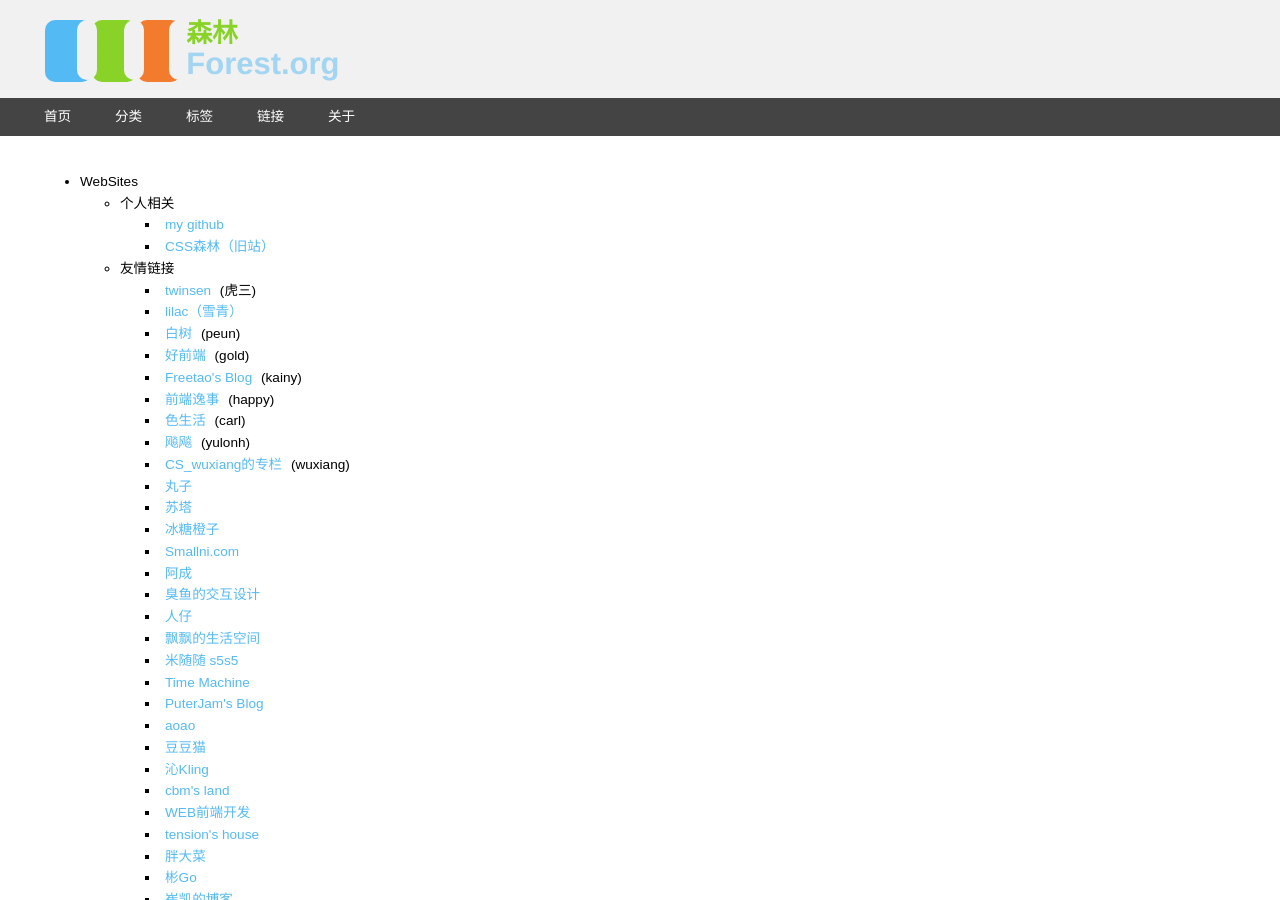
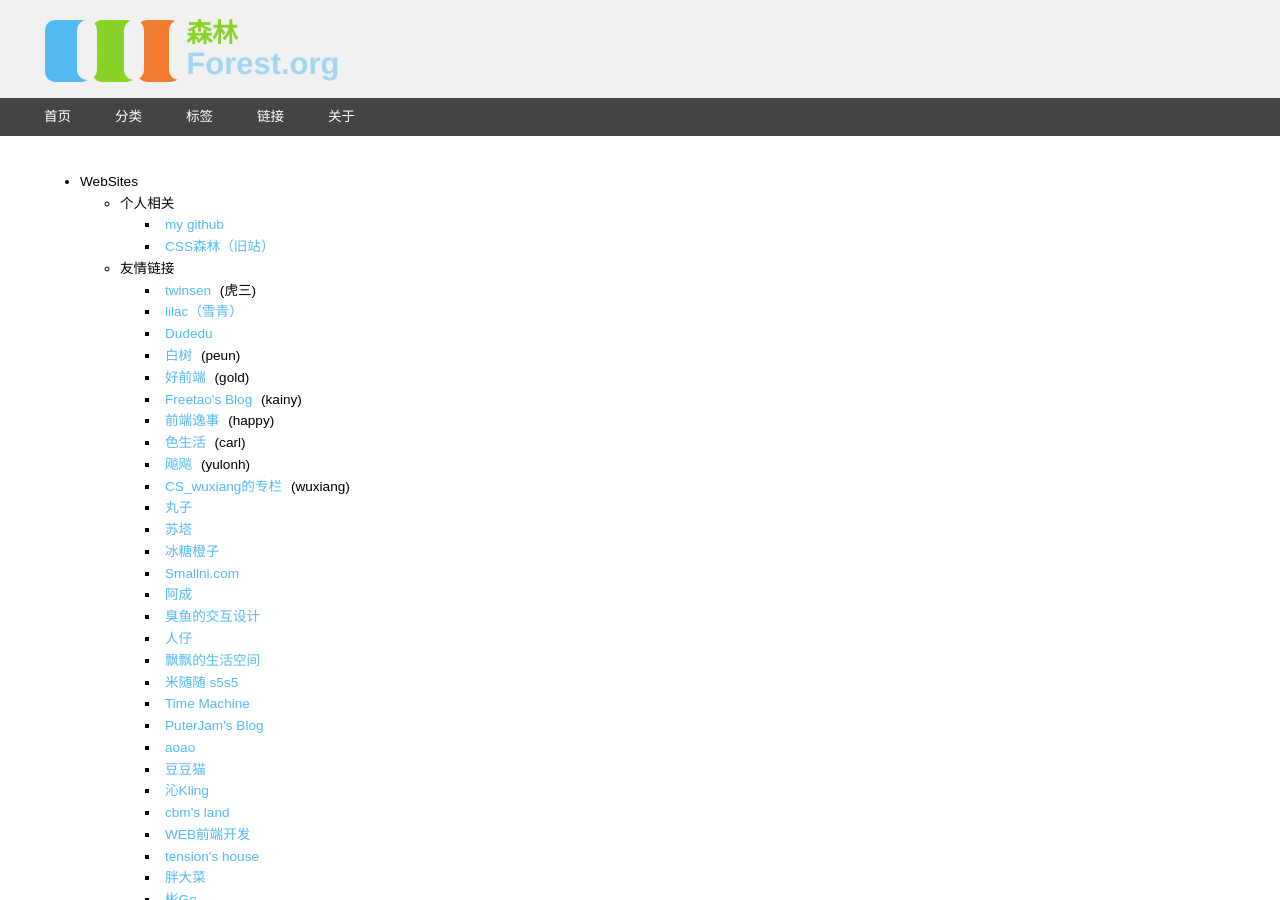
Before and after one commit to ghostzhang/ghostzhang.github.io, a Jekyll site: the page built from links/index.md, in a window 1280 px wide and 900 px high. Built offline with Jekyll 4.4.1, drawn with Linux system fonts in a browser that asks for light colours; comment, search, counter and statistics services are not loaded.

Commit message:
Update nerd_urls.yml

```diff
--- a/_data/nerd_urls.yml
+++ b/_data/nerd_urls.yml
@@ -16,6 +16,8 @@
         desc: 虎三
       - name: lilac（雪青）
         url: http://www.cnblogs.com/lilaczhu/
+      - name: Dudedu
+        url: http://www.dudedu.com/
       - name: 白树
         url: http://peunzhang.cnblogs.com/
         desc: peun
```
